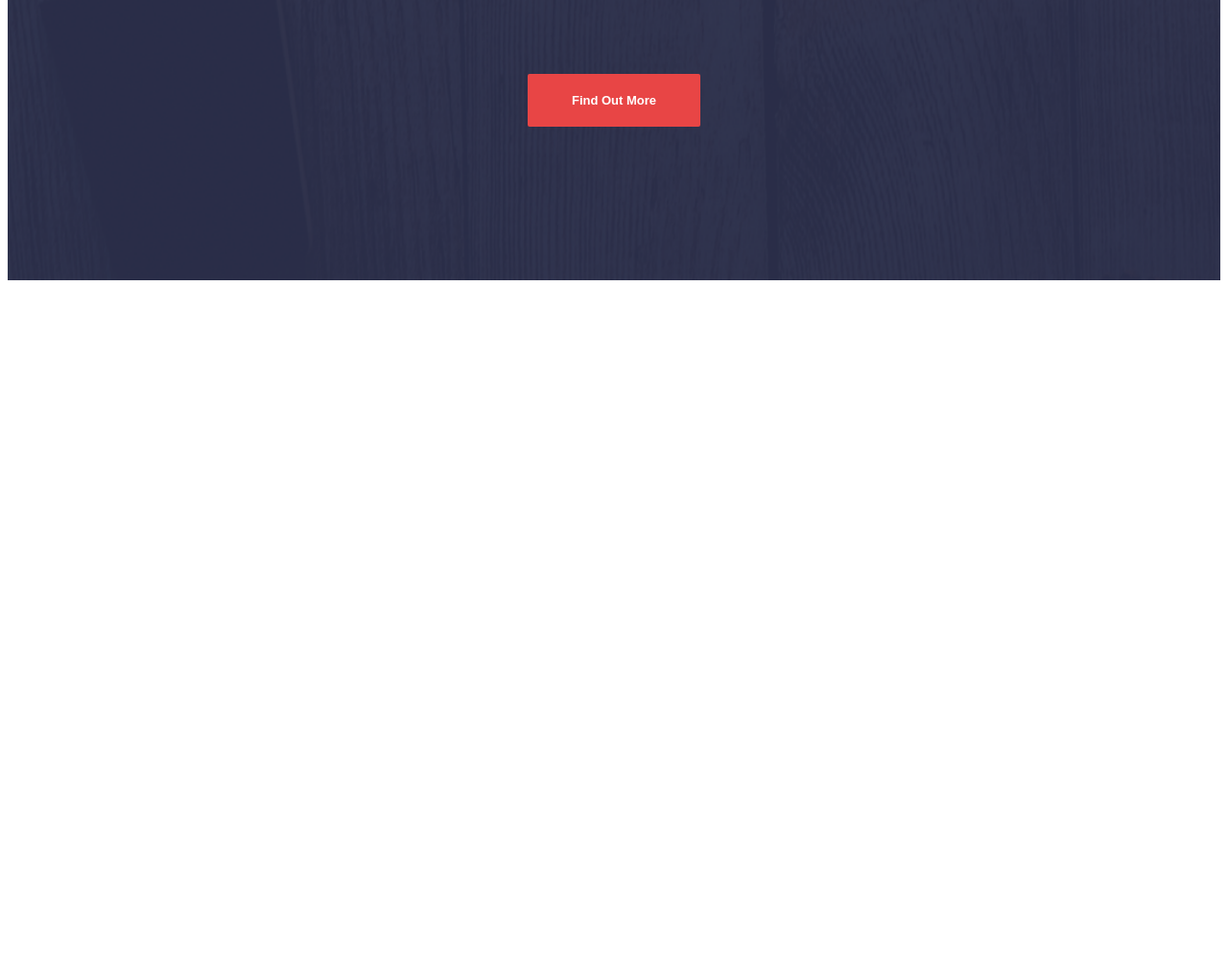
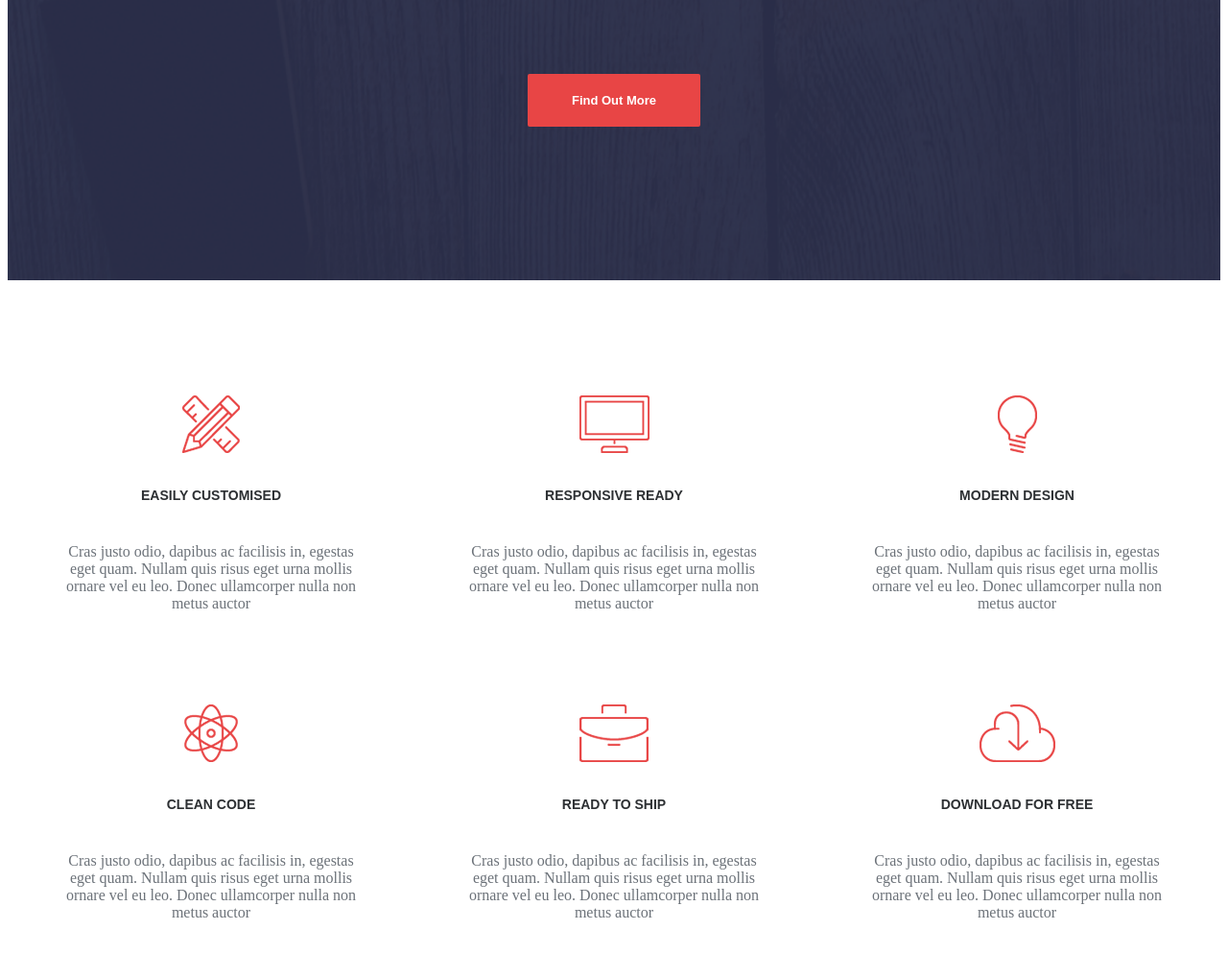
Before and after one commit to rosni2023/Active-box, a plain HTML site: page index.html in a window 1280 px wide. Shown: the part 582-1576 px from the top of the page at 96% size. Before the commit the page ends 882 px from the top, so only its background shows below. Drawn offline with Linux system fonts and the light colour scheme.

Commit message:
added service-part

```diff
--- a/index.html
+++ b/index.html
@@ -39,5 +39,56 @@
         </div>
     </div>
 
+
+    <!----------- --service part-------- -->
+<div class="service-part">
+    <div class="container">
+        <div class="service-iteam service-iteam-1">
+            <img src="./ActiveBox.pngicon1.png" alt="">
+            <h3>Easily Customised</h3>
+
+            <p>Cras justo odio, dapibus ac facilisis in, egestas eget quam. Nullam quis risus eget urna mollis ornare vel eu leo. Donec ullamcorper nulla non metus auctor </p>
+
+        </div>
+        <div class="service-iteam service-iteam-1">
+            <img src="./ActiveBox.pngicon2.png" alt="">
+            <h3>Responsive REady</h3>
+            <p>Cras justo odio, dapibus ac facilisis in, egestas eget quam. Nullam quis risus eget urna mollis ornare vel eu leo. Donec ullamcorper nulla non metus auctor  </p>
+
+        </div>
+        <div class="service-iteam service-iteam-1">
+            <img src="./ActiveBox.pngicon3.png" alt="">
+            <h3>Modern Design</h3>
+            <p>Cras justo odio, dapibus ac facilisis in, egestas eget quam. Nullam quis risus eget urna mollis ornare vel eu leo. Donec ullamcorper nulla non metus auctor </p>
+
+        </div>
+        <div class="service-iteam service-iteam-1">
+            <img src="./ActiveBox.pngicon4.png" alt="">
+            <h3>Clean Code</h3>
+            <p>Cras justo odio, dapibus ac facilisis in, egestas eget quam. Nullam quis risus eget urna mollis ornare vel eu leo. Donec ullamcorper nulla non metus auctor </p>
+
+        </div>
+        <div class="service-iteam service-iteam-1">
+            <img src="./ActiveBox.pngicon5.png" alt="">
+            <h3>Ready to Ship</h3>
+            <p>Cras justo odio, dapibus ac facilisis in, egestas eget quam. Nullam quis risus eget urna mollis ornare vel eu leo. Donec ullamcorper nulla non metus auctor </p>
+
+        </div>
+        <div class="service-iteam service-iteam-1">
+            <img src="./ActiveBox.pngicon6.png" alt="">
+            <h3>Download for Free</h3>
+            <p>Cras justo odio, dapibus ac facilisis in, egestas eget quam. Nullam quis risus eget urna mollis ornare vel eu leo. Donec ullamcorper nulla non metus auctor </p>
+
+        </div>
+
+
+
+    </div>
+</div>
+
+
+
+
+
 </body>
 </html>
--- a/style.css
+++ b/style.css
@@ -115,3 +115,38 @@ padding: 0 60px;
     border-radius: 2px;
 
 }
+
+/*----------service section-------*/
+.service-part{
+    padding: 120px 0;
+}
+.service-part .container{
+    display: flex;
+    flex-wrap: wrap;
+    justify-content: space-between;
+    row-gap: 80px;
+}
+
+.service-iteam{
+    max-width: 30%;
+    display: flex;
+    flex-direction: column;
+    align-items: center;
+
+}
+
+.service-iteam p{
+    text-align: center;
+    color: #6c7279;
+    padding: 0 26px;
+
+}
+.service-iteam h3{
+    font-family:'Raleway', sans-serif ;
+    font-weight: 700;
+    font-size: 14px;
+    color: #2d3033;
+    margin-top: 36px;
+    margin-bottom: 26px;
+    text-transform: uppercase;
+}
```
Also changed, not shown: ActiveBox.pngicon1.png (added), ActiveBox.pngicon2.png (added), ActiveBox.pngicon3.png (added), ActiveBox.pngicon4.png (added), ActiveBox.pngicon5.png (added), ActiveBox.pngicon6.png (added).
